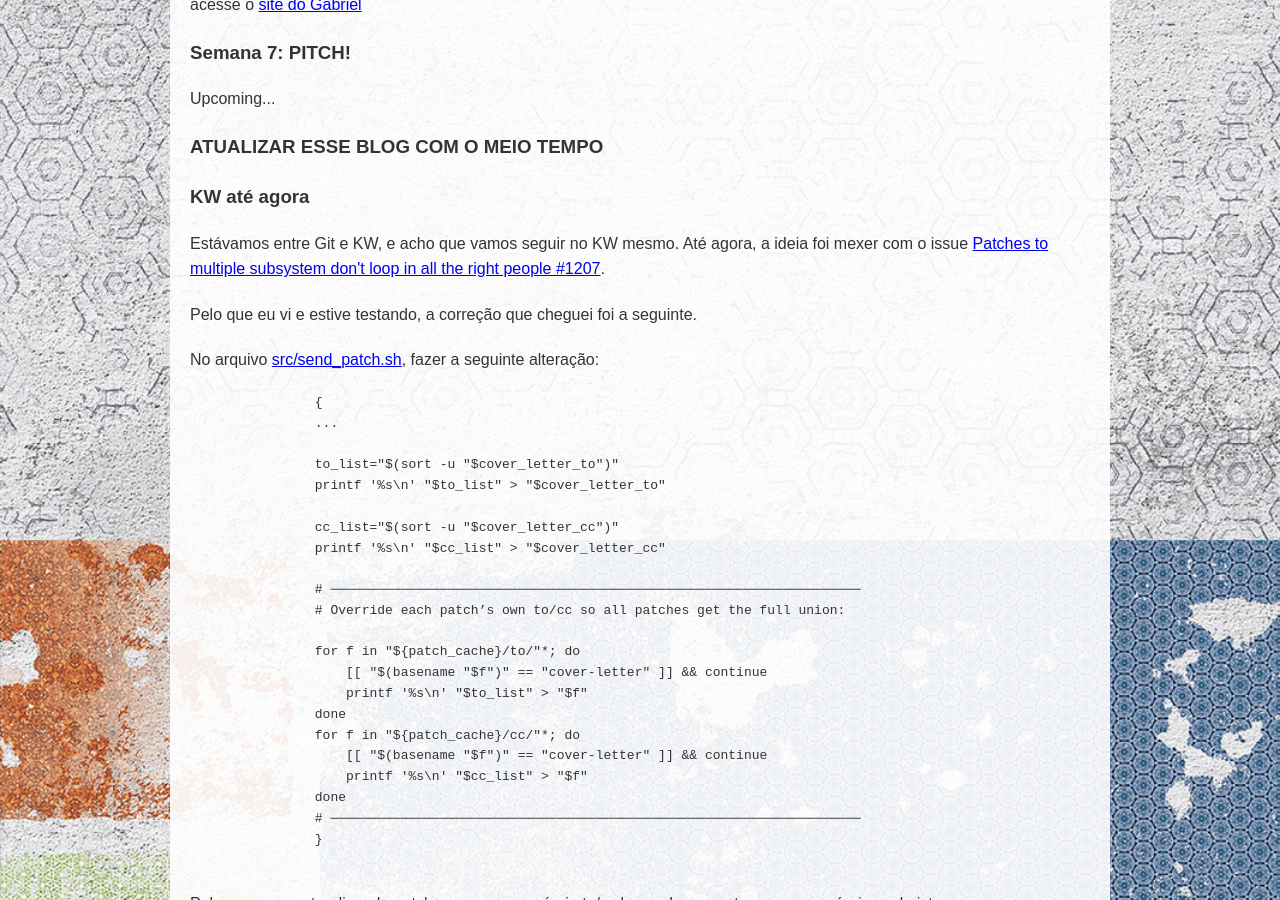
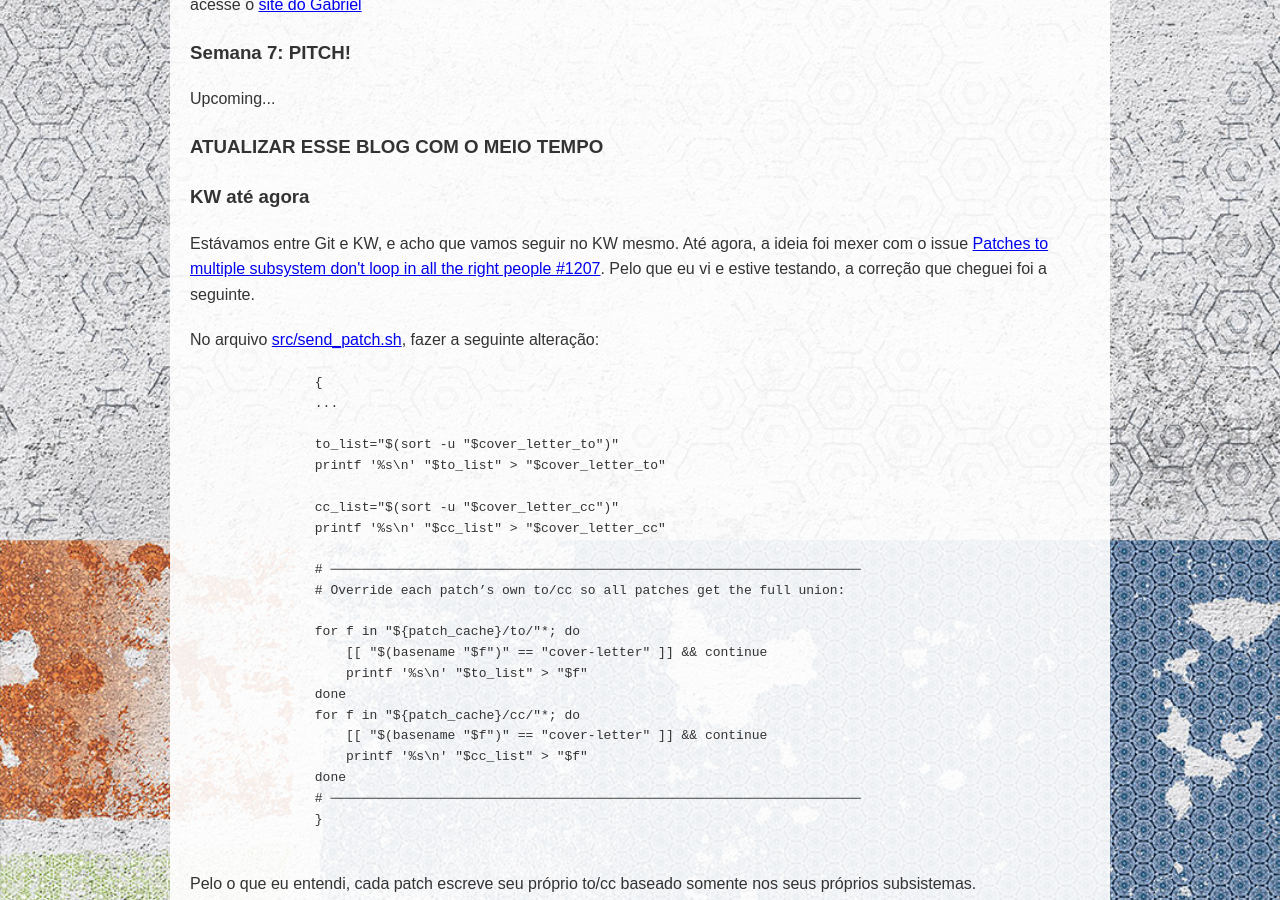
Before and after one commit to ncbor/ncbor.github.io, a Jekyll site: the page built from blog.html, in a window 1280 px wide and 900 px high, scrolled down 1650 px. Built offline with Jekyll 4.4.1, drawn with Linux system fonts in a browser that asks for light colours.

Commit message:
Update blog.html

```diff
--- a/blog.html
+++ b/blog.html
@@ -118,7 +118,6 @@ title: "Blog"
         <p>
             Estávamos entre Git e KW, e acho que vamos seguir no KW mesmo. Até agora, a ideia foi mexer com o issue
 <a href="https://github.com/kworkflow/kworkflow/issues/1207">Patches to multiple subsystem don't loop in all the right people #1207</a>.
-        </p><p>
             Pelo que eu vi e estive testando, a correção que cheguei foi a seguinte.
 </p><p>
             No arquivo <a href="https://github.com/kworkflow/kworkflow/blob/master/src/send_patch.sh">src/send_patch.sh</a>, fazer a seguinte alteração:
```
